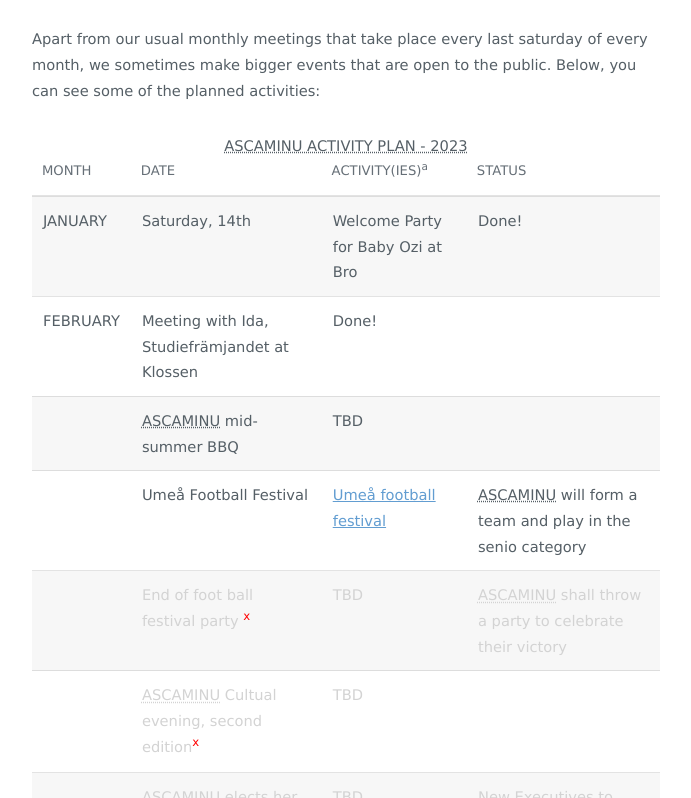
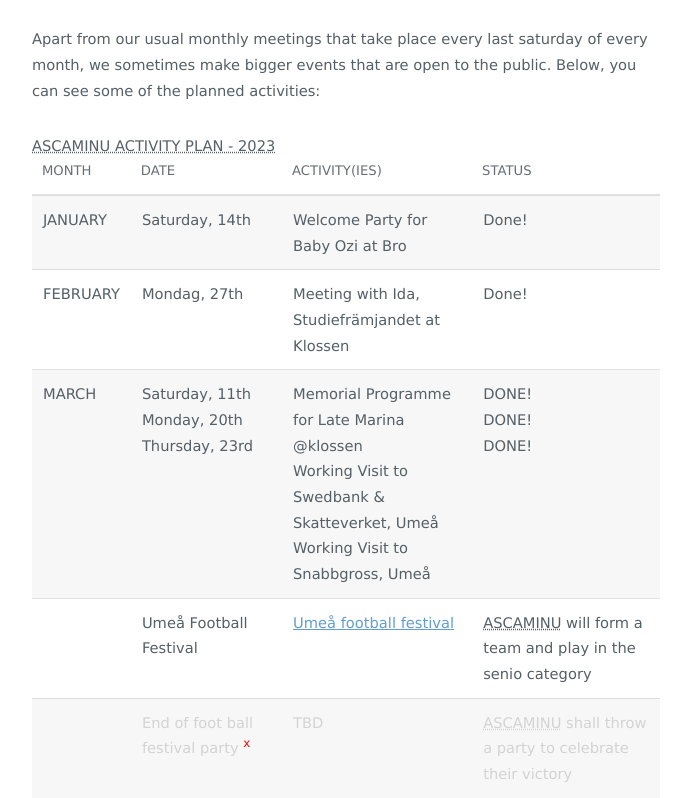
Before and after one commit to ascaminu/ascaminu.github.io, a website: page projects.html in a window 1280 px wide. Shown: the part 533-1331 px from the top of the page, without its empty margins (128-819 px from the left). Drawn offline with Linux system fonts and the light colour scheme.

Commit message:
Update projects.html
Multiple levels

```diff
--- a/projects.html
+++ b/projects.html
@@ -72,18 +72,19 @@
 					<h2> Feel free to support <abbr title="Association of Cameroonians in Umeå">ASCAMUNU</abbr></h2>
 				    	 <a href="support.html" class="image fit"><img src="images/support_us.jpg" alt="ascaminu support image" /></a>
 
-					   <p>
-						    Apart from our usual monthly meetings that take place every last saturday of every month, we sometimes make bigger events
-						    that are open to the public. Below, you can see some of the planned activities:
-					   </p>
+					<p>
+					    Apart from our usual monthly meetings that take place every last saturday of every month, we sometimes make bigger events
+					    that are open to the public. Below, you can see some of the planned activities:
+					</p>
+					<caption><abbr title="Association of Cameroonians in Umeå">ASCAMINU ACTIVITY PLAN - <span
+					id="year"></span></abbr></caption>
 					<table class="table table-striped">
-						<caption><abbr title="Association of Cameroonians in Umeå">ASCAMINU ACTIVITY PLAN - <span
-						id="year"></span></abbr></caption>
+
 						<thead>
 							<tr>
 							    <th>MONTH</th>
 							    <th>DATE</th>
-							    <th>ACTIVITY(IES)<sup>a</sup></th>
+							    <th>ACTIVITY(IES)</th>
 							    <th>STATUS</th>
 							</tr>
 						</thead>
@@ -96,15 +97,27 @@
 							</tr>
 							<tr>
 								<td>FEBRUARY</td>
+								<td> Mondag, 27th</td>
 								<td>Meeting with Ida, Studiefrämjandet at Klossen</td>
 								<td> Done!</td>
 							</tr>
 							<tr>
-								<td><time datetime="#"><span id="year"></span></time></td>
-								<td><abbr title="Association of Cameroonians in Umeå">ASCAMINU</abbr> mid-summer BBQ</td>
-								<td>TBD</td>
-								<td><!--<a href="#">click here for
-								    details</a>--></td>
+								<td>MARCH</td>
+								<td>
+									Saturday, 11th <br/>
+									Monday, 20th<br/>
+									Thursday, 23rd<br/>
+								</td>
+								<td>
+									Memorial Programme for Late Marina @klossen <br/>
+									Working Visit to Swedbank & Skatteverket, Umeå <br/>
+									Working Visit to Snabbgross, Umeå
+								</td>
+								<td>
+									DONE!<br/>
+									DONE!<br/>
+									DONE!
+								</td>
 							</tr>
 							<tr>
 								<td><time datetime="#"><span id="year"></span></time></td>
```
